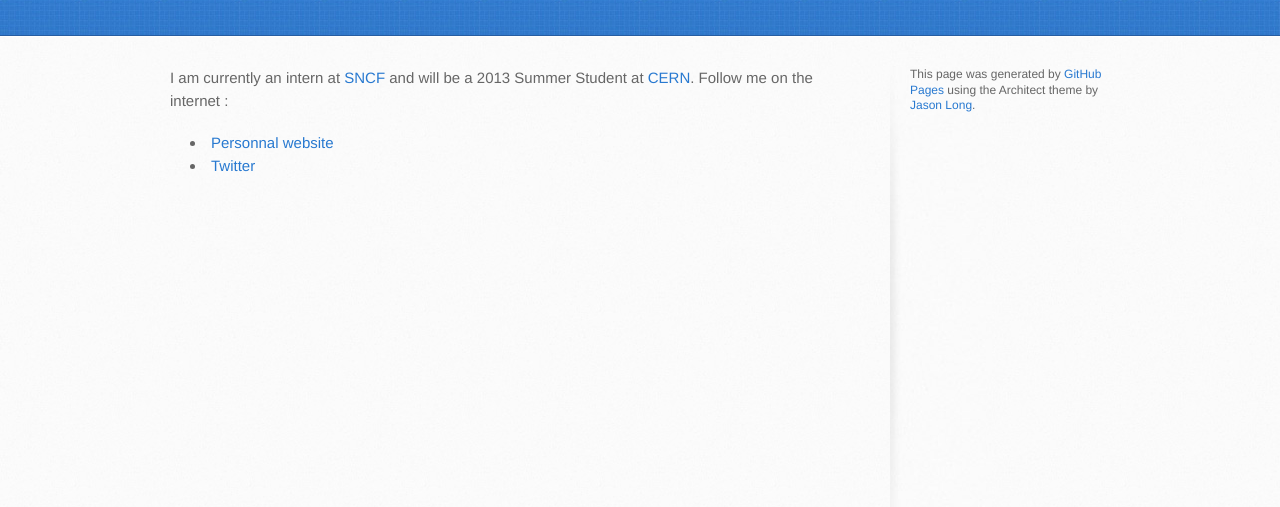
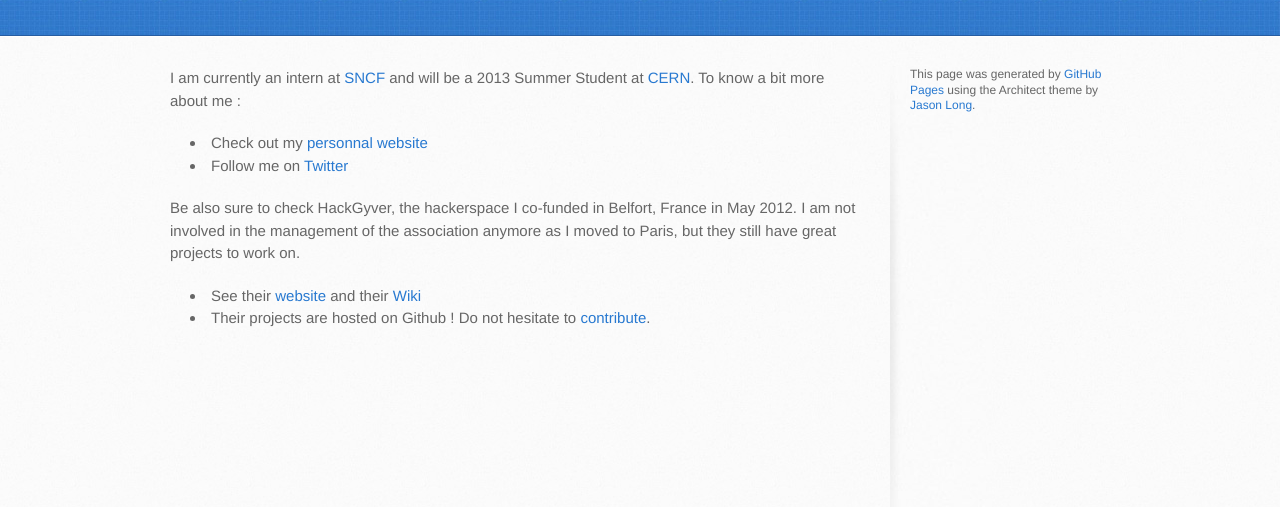
Before and after one commit to QuentinBarrand/quentinbarrand.github.io, a plain HTML site: page index.html in a window 1280 px wide. Shown: the part 165-672 px from the top of the page. Drawn offline with Linux system fonts and the light colour scheme.

Commit message:
Replace master branch with page content via GitHub

```diff
--- a/index.html
+++ b/index.html
@@ -28,11 +28,19 @@
     <div id="content-wrapper">
       <div class="inner clearfix">
         <section id="main-content">
-          <p>I am currently an intern at <a href="http://www.sncf.com">SNCF</a> and will be a 2013 Summer Student at <a href="http://cern.ch">CERN</a>. Follow me on the internet :</p>
+          <p>I am currently an intern at <a href="http://www.sncf.com">SNCF</a> and will be a 2013 Summer Student at <a href="http://cern.ch">CERN</a>. To know a bit more about me :</p>
 
 <ul>
-<li><a href="http://quentinbarrand.com">Personnal website</a></li>
-<li><a href="http://twitter.com/QuentinBarrand">Twitter</a></li>
+<li>Check out my <a href="http://quentinbarrand.com">personnal website</a>
+</li>
+<li>Follow me on <a href="http://twitter.com/QuentinBarrand">Twitter</a>
+</li>
+</ul><p>Be also sure to check HackGyver, the hackerspace I co-funded in Belfort, France in May 2012. I am not involved in the management of the association anymore as I moved to Paris, but they still have great projects to work on.</p>
+
+<ul>
+<li>See their <a href="http://hackgyver.org">website</a> and their <a href="http://wiki.hackgyver.org">Wiki</a>
+</li>
+<li>Their projects are hosted on Github ! Do not hesitate to <a href="http://github.com/hackgyver">contribute</a>. </li>
 </ul>
         </section>
 
--- a/params.json
+++ b/params.json
@@ -1 +1 @@
-{"name":"Quentin Barrand","tagline":"I am a 21 years old french IT student","body":"I am currently an intern at [SNCF](http://www.sncf.com) and will be a 2013 Summer Student at [CERN](http://cern.ch). Follow me on the internet :\r\n* [Personnal website](http://quentinbarrand.com)\r\n* [Twitter](http://twitter.com/QuentinBarrand)","google":"UA-35745644-2","note":"Don't delete this file! It's used internally to help with page regeneration."}
+{"name":"Quentin Barrand","tagline":"I am a 21 years old french IT student","body":"I am currently an intern at [SNCF](http://www.sncf.com) and will be a 2013 Summer Student at [CERN](http://cern.ch). To know a bit more about me :\r\n* Check out my [personnal website](http://quentinbarrand.com)\r\n* Follow me on [Twitter](http://twitter.com/QuentinBarrand)\r\n\r\nBe also sure to check HackGyver, the hackerspace I co-funded in Belfort, France in May 2012. I am not involved in the management of the association anymore as I moved to Paris, but they still have great projects to work on.\r\n* See their [website](http://hackgyver.org) and their [Wiki](http://wiki.hackgyver.org)\r\n* Their projects are hosted on Github ! Do not hesitate to [contribute](http://github.com/hackgyver). ","google":"UA-35745644-2","note":"Don't delete this file! It's used internally to help with page regeneration."}
```
